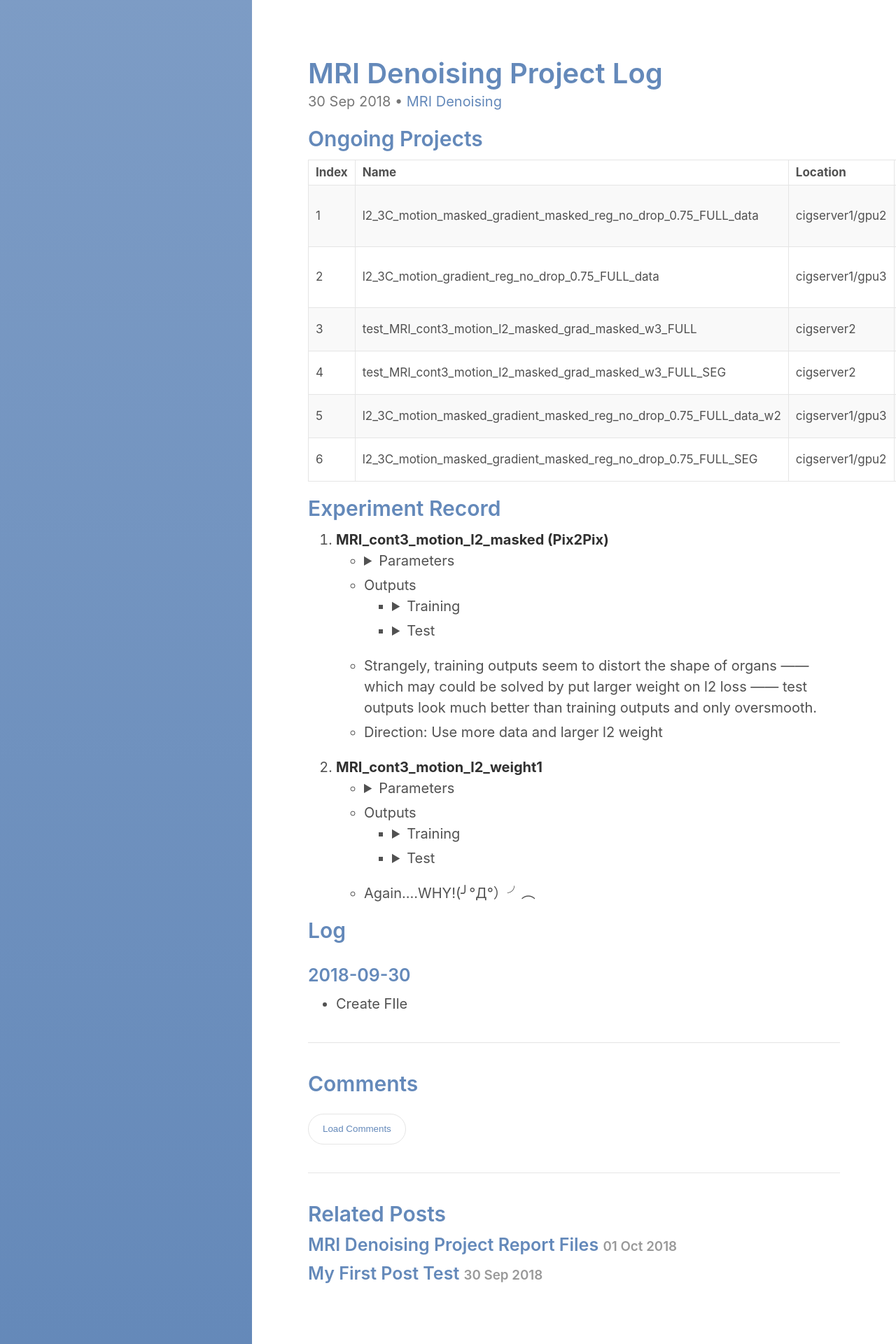
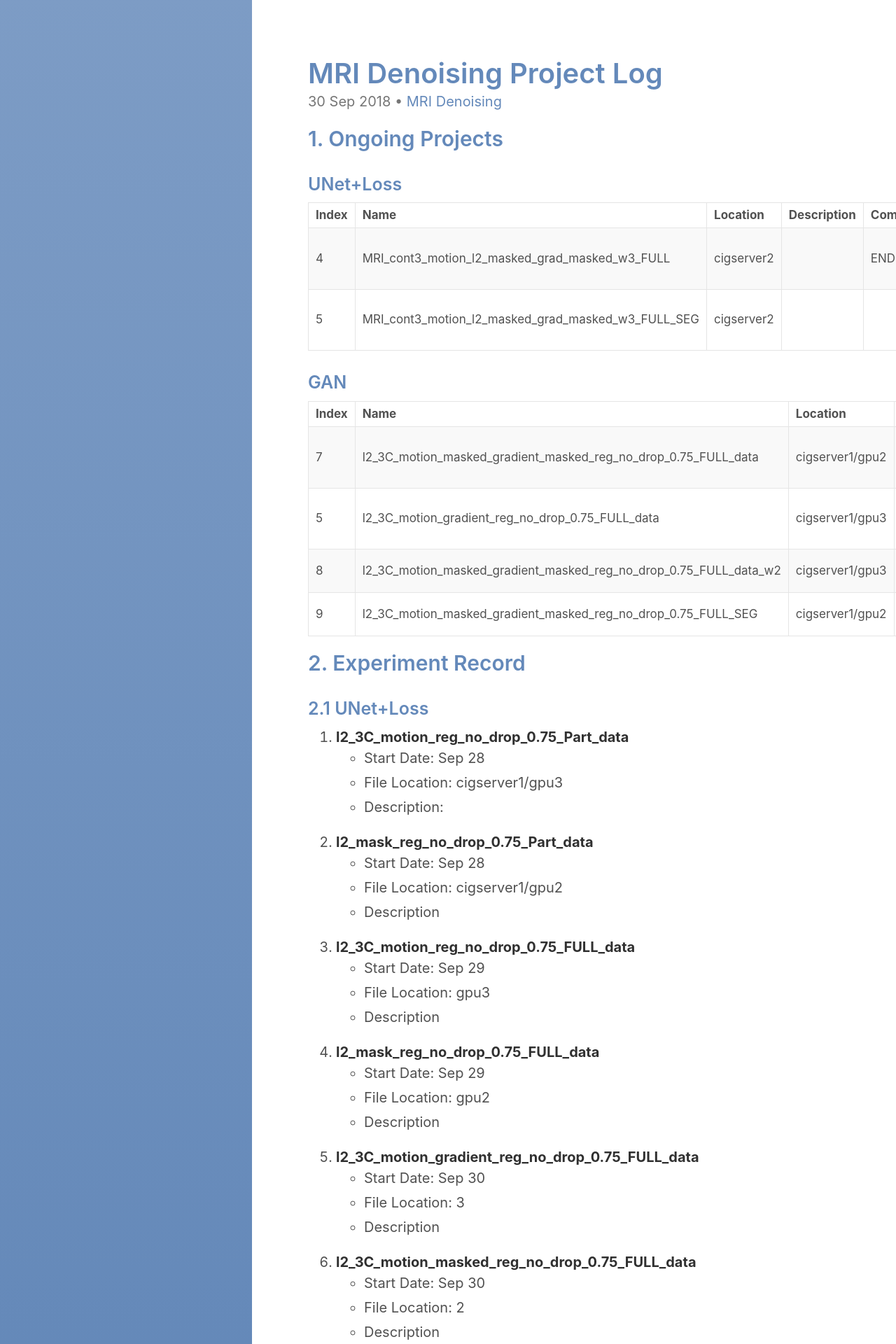
Before and after one commit to jr-xing/jr-xing.github.io, a Jekyll site: the page built from _posts/2018-09-30-MRI-denoising-log.md, in a window 1280 px wide. Shown: the top 1920 px of the page at 70% size. Built offline with Jekyll 4.4.1, drawn with Linux system fonts in a browser that asks for light colours; some of the changed text lies outside the part shown.

Commit message:
update tasks

```diff
--- a/_posts/2018-09-30-MRI-denoising-log.md
+++ b/_posts/2018-09-30-MRI-denoising-log.md
@@ -9,21 +9,74 @@ excerpt_separator:  <!--more-->
 </style>
 <!-- https://stackoverflow.com/questions/17677094/jekyll-for-loop-over-all-images-in-a-folder -->
 
-## Ongoing Projects
+## 1. Ongoing Projects
 
+### UNet+Loss
 
-| Index | Name                                                           | Location        | Description | Comment | Start        | To              | Speed           | End         |
-| ----- | -------------------------------------------------------------- | --------------- | ----------- | ------- | ------------ | --------------- | --------------- | ----------- |
-| 1     | l2_3C_motion_masked_gradient_masked_reg_no_drop_0.75_FULL_data | cigserver1/gpu2 |             |         | Oct 1 16:10  | 27 Oct 1 19:10  | 0.11 hour/epoch | Oct 2 14:00 |
-| 2     | l2_3C_motion_gradient_reg_no_drop_0.75_FULL_data               | cigserver1/gpu3 |             |  END    | Sep 30 22:32 | 189 Oct 1 19:09 | 0.1 hour/epoch  |             |
-| 3     | test_MRI_cont3_motion_l2_masked_grad_masked_w3_FULL            | cigserver2      |             |  END    | Oct 1 12:53  |                 |                 | Oct 2 11:30 |
-| 4     | test_MRI_cont3_motion_l2_masked_grad_masked_w3_FULL_SEG        | cigserver2      |             |         | Oct 2 11:40  |                 |                 | Oct 3 17:30 |
-| 5     | l2_3C_motion_masked_gradient_masked_reg_no_drop_0.75_FULL_data_w2 | cigserver1/gpu3 |             |  300Eps       | Oct 2 16:20  |   | x hour/epoch | Oct 3 22:20 |
-| 6     | l2_3C_motion_masked_gradient_masked_reg_no_drop_0.75_FULL_SEG | cigserver1/gpu2 |             |  300Eps     | Oct 2 16:20  |   | x hour/epoch | Oct 3 22:20 |
+| Index | Name                                               | Location   | Description | Comment | Start       | To  | Speed | End         |
+| ----- | -------------------------------------------------- | ---------- | ----------- | ------- | ----------- | --- | ----- | ----------- |
+| 4     | MRI_cont3_motion_l2_masked_grad_masked_w3_FULL     | cigserver2 |             | END     | Oct 1 12:53 |     |       | Oct 2 11:30 |
+| 5     | MRI_cont3_motion_l2_masked_grad_masked_w3_FULL_SEG | cigserver2 |             |         | Oct 2 11:40 |     |       | Oct 3 17:30 |
+
+### GAN
+
+| Index | Name                                                              | Location        | Description | Comment | Start        | To              | Speed           | End         |
+| ----- | ----------------------------------------------------------------- | --------------- | ----------- | ------- | ------------ | --------------- | --------------- | ----------- |
+| 7     | l2_3C_motion_masked_gradient_masked_reg_no_drop_0.75_FULL_data    | cigserver1/gpu2 |             |         | Oct 1 16:10  | 27 Oct 1 19:10  | 0.11 hour/epoch | Oct 2 14:00 |
+| 5     | l2_3C_motion_gradient_reg_no_drop_0.75_FULL_data                  | cigserver1/gpu3 |             | END     | Sep 30 22:32 | 189 Oct 1 19:09 | 0.1 hour/epoch  |             |
+| 8     | l2_3C_motion_masked_gradient_masked_reg_no_drop_0.75_FULL_data_w2 | cigserver1/gpu3 |             | 300Eps  | Oct 2 16:20  |                 | x hour/epoch    | Oct 3 22:20 |
+| 9     | l2_3C_motion_masked_gradient_masked_reg_no_drop_0.75_FULL_SEG     | cigserver1/gpu2 |             | 300Eps  | Oct 2 16:20  |                 | x hour/epoch    | Oct 3 22:20 |
 
 <!--more-->
 
-## Experiment Record
+## 2. Experiment Record
+### 2.1 UNet+Loss
+1. **l2_3C_motion_reg_no_drop_0.75_Part_data**
+    - Start Date: Sep 28
+    - File Location: cigserver1/gpu3
+    - Description:
+
+2. **l2_mask_reg_no_drop_0.75_Part_data**
+    - Start Date: Sep 28
+    - File Location: cigserver1/gpu2
+    - Description
+
+3. **l2_3C_motion_reg_no_drop_0.75_FULL_data**
+    - Start Date: Sep 29
+    - File Location: gpu3
+    - Description
+
+4. **l2_mask_reg_no_drop_0.75_FULL_data**
+    - Start Date: Sep 29
+    - File Location: gpu2
+    - Description
+
+5. **l2_3C_motion_gradient_reg_no_drop_0.75_FULL_data**
+    - Start Date: Sep 30
+    - File Location: 3
+    - Description
+
+6. **l2_3C_motion_masked_reg_no_drop_0.75_FULL_data**
+    - Start Date: Sep 30
+    - File Location: 2
+    - Description
+
+7. **l2_3C_motion_masked_gradient_masked_reg_no_drop_0.75_FULL_data**
+    - Start Date: Oct 1
+    - File Location: 2
+    - Description
+
+8. **l2_3C_motion_masked_gradient_masked_reg_no_drop_0.75_FULL_data_w2**
+    - Start Date: Oct 2
+    - File Location: 3
+    - Description
+
+9. **l2_3C_motion_masked_gradient_masked_reg_no_drop_0.75_FULL_SEG**
+    - Start Date: Oct 2
+    - File Location: 2
+    - Description
+
+### 2.2 GAN(Pix2Pix)
 1. **MRI_cont3_motion_l2_masked (Pix2Pix)**
     -   <details><summary>Parameters</summary>
         <pre class="parameter">
@@ -130,6 +183,11 @@ excerpt_separator:  <!--more-->
             </details>
     - Again....WHY!(╯°Д°）╯︵
 
+3. **MRI_cont3_motion_l2_masked_grad_masked**
+4. **MRI_cont3_motion_l2_masked_grad_masked_w2**
+5. **MRI_cont3_motion_l2_masked_grad_masked_w2**
+6. **MRI_cont3_motion_l2_masked_grad_masked_w3_FULL**
+7. **MRI_cont3_motion_l2_masked_grad_masked_w3_FULL_SEG**
 
 
 ## Log
```
Also changed, not shown: other parts of _posts/2018-09-30-MRI-denoising-log.md (+1 -1 lines).
